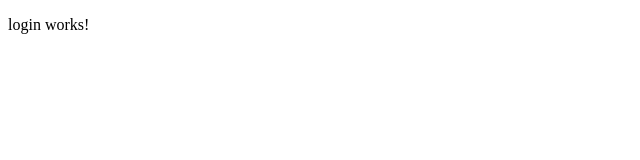
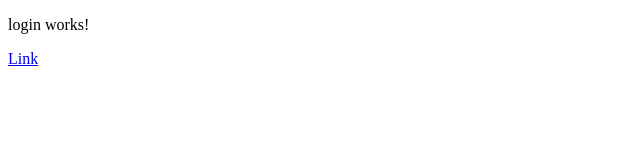
Before and after one commit to mccormickgriffin/axol-web, an Angular app: page /login in a window 1280 px wide. Shown: the top 160 px of the page, without its empty margins (0-640 px from the left). Built offline with nearby package versions, Linux system fonts and the light colour scheme.

Commit message:
added code auth flow to callback component

```diff
--- a/src/app/app-routing.module.ts
+++ b/src/app/app-routing.module.ts
@@ -2,10 +2,12 @@ import { NgModule } from '@angular/core';
 import { RouterModule, Routes } from '@angular/router';
 import { AppComponent } from './app.component';
 import { LoginComponent } from './login/login.component';
+import { CallbackComponent } from './callback/callback.component';
 
 const routes: Routes = [
   { path: '', component: AppComponent },
-  { path: 'login', component: LoginComponent }
+  { path: 'login', component: LoginComponent },
+  { path: 'callback', component: CallbackComponent }
 ];
 
 @NgModule({
--- a/src/app/app.module.ts
+++ b/src/app/app.module.ts
@@ -4,11 +4,13 @@ import { BrowserModule } from '@angular/platform-browser';
 import { AppRoutingModule } from './app-routing.module';
 import { AppComponent } from './app.component';
 import { LoginComponent } from './login/login.component';
+import { CallbackComponent } from './callback/callback.component';
 
 @NgModule({
   declarations: [
     AppComponent,
-    LoginComponent
+    LoginComponent,
+    CallbackComponent
   ],
   imports: [
     BrowserModule,
--- /dev/null
+++ b/src/app/callback/callback.component.html
@@ -0,0 +1 @@
+<p>callback works!</p>
--- a/src/app/login/login.component.html
+++ b/src/app/login/login.component.html
@@ -1 +1,3 @@
 <p>login works!</p>
+
+<a href={{authorizeLink}}>Link</a>
--- a/src/app/login/login.component.ts
+++ b/src/app/login/login.component.ts
@@ -1,4 +1,5 @@
 import { Component } from '@angular/core';
+import { environment } from 'src/environments/environment';
 
 @Component({
   selector: 'app-login',
@@ -6,5 +7,10 @@ import { Component } from '@angular/core';
   styleUrls: ['./login.component.scss']
 })
 export class LoginComponent {
-
+  authorizeLink: string = 'https://accounts.spotify.com/authorize' +
+                          '?client_id=' + environment.clientId +
+                          '&response_type=code' +
+                          '&redirect_uri=' + environment.redirectUri +
+                          '&scope=' + environment.scopes +
+                          '&show_dialog=true';
 }
--- a/src/environments/environment.ts
+++ b/src/environments/environment.ts
@@ -1,6 +1,6 @@
 export const environment = {
   production: false,
-  redirectUrl: 'http://localhost:4200/callback',
+  redirectUri: 'http://localhost:4200/callback',
   clientId: '',
   scopes:
     'playlist-modify-public playlist-modify-private ' +
```
Also changed, not shown: src/app/callback/callback.component.ts (added, +10 -0 lines), src/app/callback/callback.component.scss (added), 1 other file (tests, documents, lock files or other folders).
